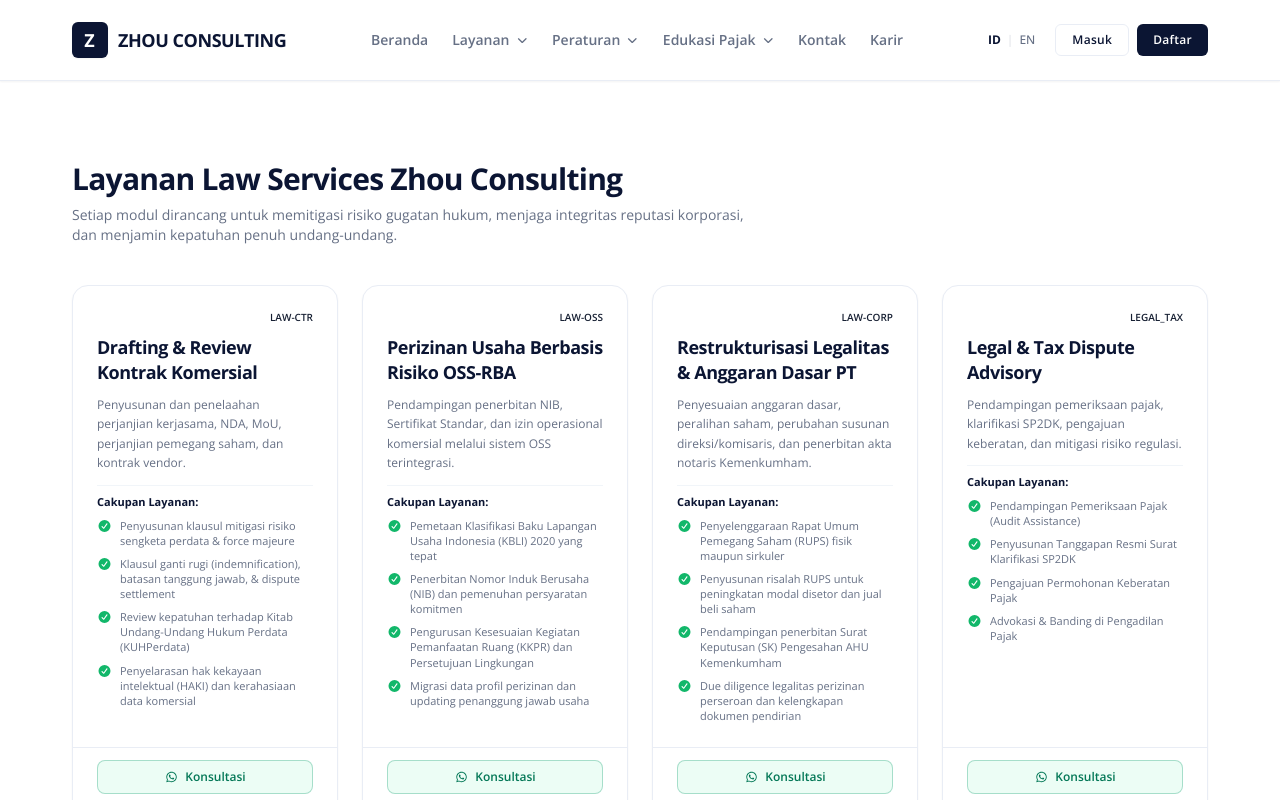
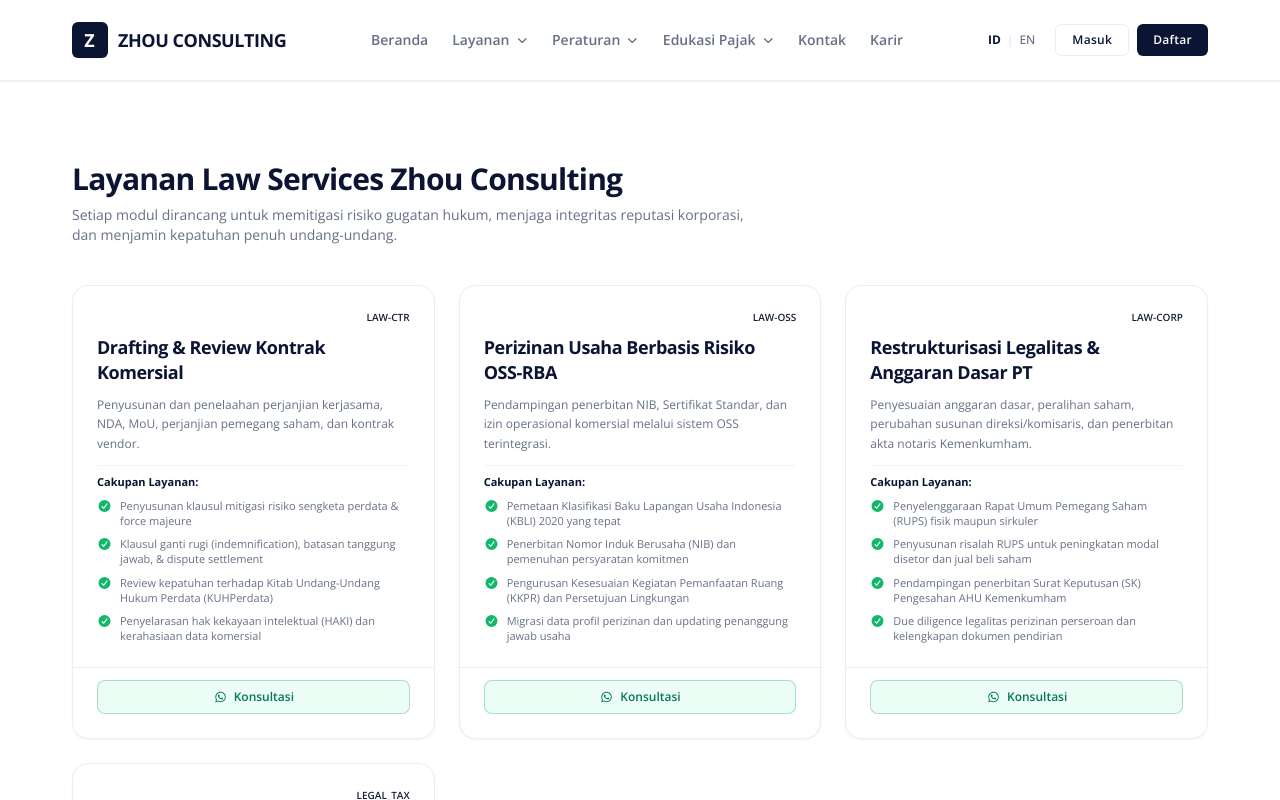
Before and after one commit to zhou-website/fe-zhou, a Next.js app: page /layanan/hukum in a window 1280 px wide. Shown: the top 800 px of the page. Built offline with nearby package versions, Linux system fonts and the light colour scheme; no server answers.

Commit message:
style(hukum): samakan tata letak grid law services dengan tax services (grid-cols-1 md:grid-cols-2 lg:grid-cols-3 gap-6)

```diff
--- a/src/app/layanan/hukum/page.tsx
+++ b/src/app/layanan/hukum/page.tsx
@@ -255,7 +255,7 @@
               </p>
             </div>
 
-            <div className="grid grid-cols-1 md:grid-cols-2 lg:grid-cols-4 gap-6">
+            <div className="grid grid-cols-1 md:grid-cols-2 lg:grid-cols-3 gap-6">
               {modules.map((item) => (
                 <Card
                   key={item.id}
```
